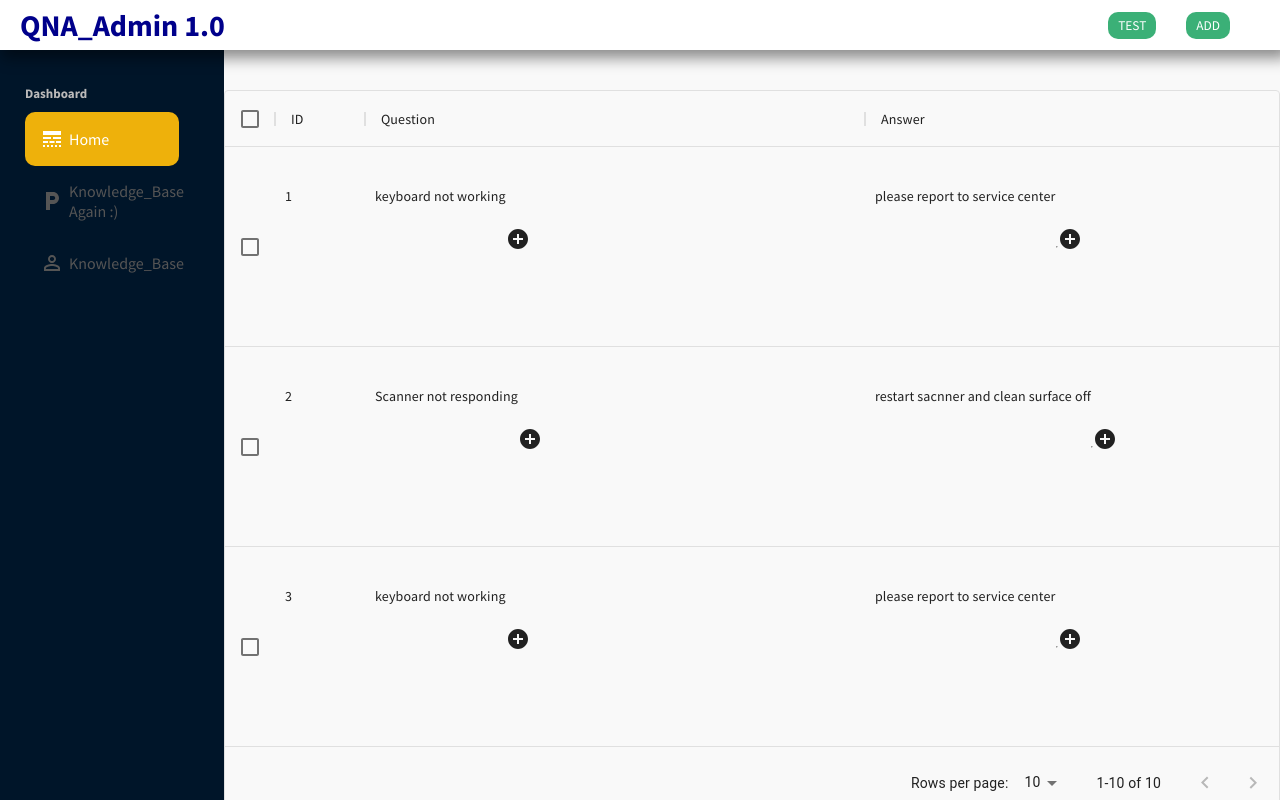
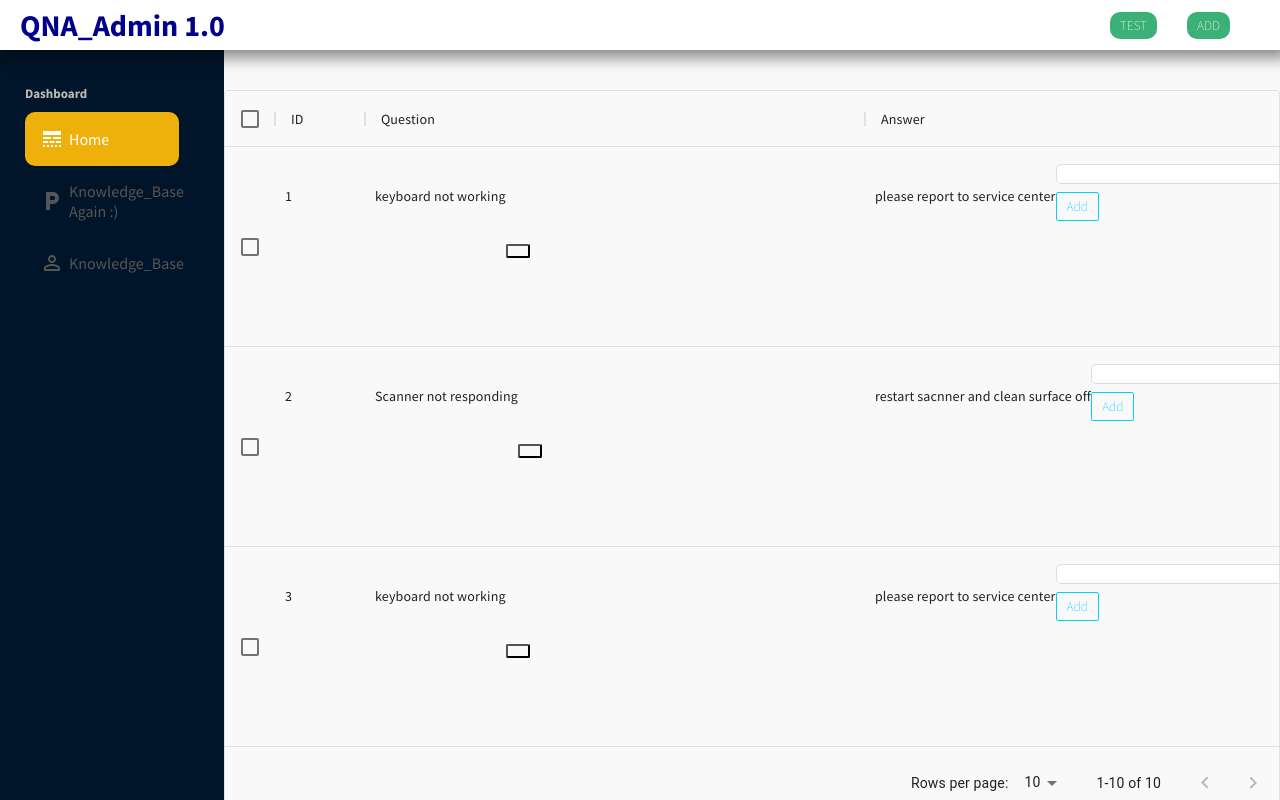
Before and after one commit to chinmayaAgrawal/newAdmin, a React (Create React App) app: page /users in a window 1280 px wide. Shown: the top 800 px of the page. Built offline with nearby package versions, Linux system fonts and the light colour scheme; the HTML template or start-up script is replaced by a standard one.

Commit message:
button alt mod

```diff
--- a/src/pages/userList/UserList.jsx
+++ b/src/pages/userList/UserList.jsx
@@ -15,25 +15,32 @@ export default function UserList() {
   const handleDelete = (id) => {
     setData(data.filter((item) => item.id !== id));
   };
-  let vari = 0;
-  const deleteNode=(vari)=>{
-    const element = document.getElementById(vari);
-  element.remove();
-  }
-const addNode =()=>
-     {
-        var newP = document.createElement("p");
-      //   var textNode = document.createElement("div");
-        var httm = document.innerHTML(
-          '<p id="vari">This is a new text node<button onclick="deleteNode(vari)">asdfgh</button></p>'
-        );
-        document.getElementById(vari);
-        vari++;
-      //   textnode.appendChild(httm);
-      //   newP.appendChild(textNode);
-        newP.appendChild(httm);
-        document.getElementById("firstP").appendChild(newP);
-     }
+
+  const [serviceList, setServiceList] = useState([{ service: "" }]);
+
+  const handleServiceChange = (e, index) => {
+    const { name, value } = e.target;
+    const list = [...serviceList];
+    list[index][name] = value;
+    setServiceList(list);
+  };
+
+  const handleServiceRemove = (index) => {
+    const list = [...serviceList];
+    list.splice(index, 1);
+    setServiceList(list);
+  };
+
+  const handleServiceAdd = () => {
+    setServiceList([...serviceList, { service: "" }]);
+  };
+
+  function addNode() {
+    var x = document.createElement("INPUT");
+    x.setAttribute("type", "text");
+    x.setAttribute("value", "Hello");
+    document.body.appendChild(x);
+}
   const columns = [
     { field: "id", headerName: "ID", width: 90,
     renderCell: (params) => {
@@ -58,7 +65,8 @@ const addNode =()=>
           <div className="userListUser">
             {params.row.username}
           </div>
-          <div><AddCircleIcon className= "add" /></div>
+          <div>
+            <button className= "add" onClick={addNode()}></button></div>
            </>
         );
       },
@@ -85,10 +93,45 @@ const addNode =()=>
               {params.row.transaction}
             </div>
           <div className="userListUser">
-
+          <form className="App" autoComplete="off">
+      <div className="form-field">
+        {serviceList.map((singleService, index) => (
+          <div key={index} className="services">
+            <div className="first-division">
+              <input
+                name="service"
+                type="text"
+                id="service"
+                value={singleService.service}
+                onChange={(e) => handleServiceChange(e, index)}
+                required
+              />
+              {serviceList.length - 1 === index && serviceList.length < 4 && (
+                <button
+                  type="button"
+                  onClick={handleServiceAdd}
+                  className="add-btn"
+                >
+                  <span>Add</span>
+                </button>
+              )}
+            </div>
+            <div className="second-division">
+              {serviceList.length !== 1 && (
+                <button
+                  type="button"
+                  onClick={() => handleServiceRemove(index)}
+                  className="remove-btn"
+                >
+                  <span>Remove</span>
+                </button>
+              )}
+            </div>
           </div>
-          <hr></hr>
-          <div><AddCircleIcon className= "add" /></div>
+        ))}
+      </div>
+      </form>
+          </div>
            </>
         );
       },
--- a/src/pages/userList/userList.css
+++ b/src/pages/userList/userList.css
@@ -1,3 +1,69 @@
+.App {
+  width: 70vh;
+  margin: auto;
+  display: flex;
+  justify-content: space-between;
+}
+
+.form-field {
+  flex: 2;
+}
+.output {
+  margin-left: 3rem;
+  flex: 1;
+}
+.form-field label,
+h2 {
+  margin: 0;
+  font-size: 10px;
+  font-weight: 50;
+  color: rgb(84, 84, 84);
+}
+
+input {
+  height: 20px;
+  width: 80%;
+  padding: 5px;
+  outline: none;
+  border-radius: 5px;
+  border: 1px solid rgb(220, 220, 220);
+}
+
+input:focus {
+  border: 1px solid rgb(0, 208, 255);
+}
+
+.services {
+  display: flex;
+  justify-content: space-between;
+}
+.first-division {
+  display: flex;
+  flex-direction: column;
+  margin: 0 5px 0.5rem 0;
+  width: 80%;
+}
+button {
+  background: none;
+  outline: none;
+  cursor: pointer;
+  font-weight: 100;
+  border-radius: 2px;
+  padding: 5px 10px;
+}
+.first-division button {
+  align-self: flex-start;
+  display: flex;
+  align-items: center;
+  margin-top: 0.5rem;
+  color: rgb(0, 208, 255);
+  border: 1px solid rgb(0, 208, 255);
+}
+
+.second-division button {
+  color: red;
+  border: 1px solid red;
+}
 .userList {
   flex: 4;
   padding-top: 30px;
```
Also changed, not shown: test.html (+8 -2 lines).
